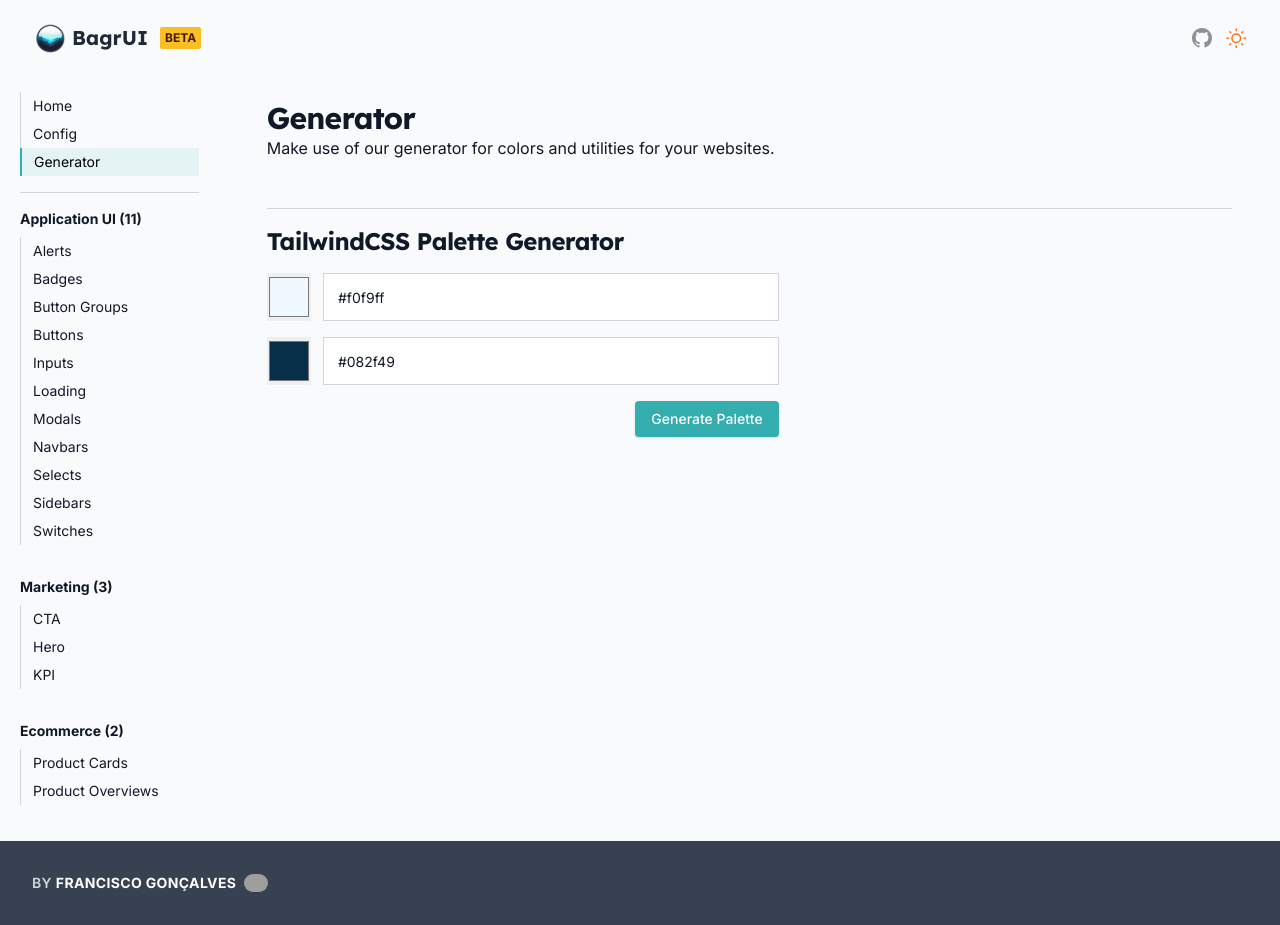
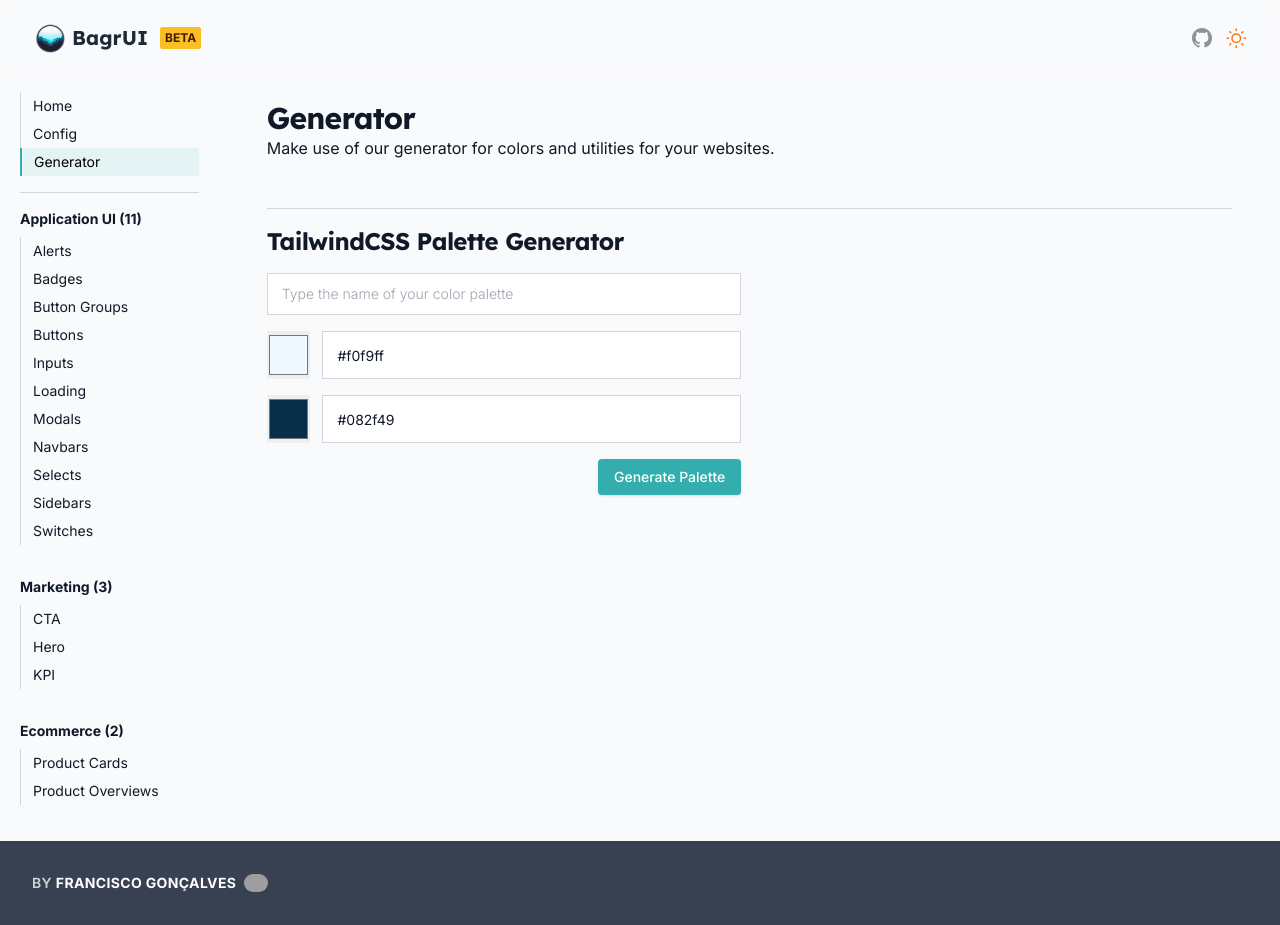
Before and after one commit to kiko-g/bagr-ui, a Next.js app: page /generator in a window 1280 px wide. Built offline with nearby package versions, Linux system fonts and the light colour scheme; grey boxes are pictures that could not be loaded.

Commit message:
add: tailwind config palette generator

```diff
--- a/components/CodeShowcaseDirect.tsx
+++ b/components/CodeShowcaseDirect.tsx
@@ -10,9 +10,10 @@ const inter = Inter_Tight({ subsets: ["latin"] })
 type Props = {
   code: string
   language: string
+  options?: any
 }
 
-export function CodeShowcaseDirect({ code, language }: Props) {
+export function CodeShowcaseDirect({ code, language, options }: Props) {
   return (
     <div className={clsx(inter.className, "group relative mb-4 max-w-7xl overflow-auto rounded-xl")}>
       {/* Controls */}
@@ -26,7 +27,7 @@ export function CodeShowcaseDirect({ code, language }: Props) {
         customStyle={{
           backgroundColor: "#0e131f",
           borderRadius: "0",
-          maxHeight: "200px",
+          maxHeight: options?.maxHeight || "200px",
           margin: "0",
         }}
       >
--- a/pages/generator.tsx
+++ b/pages/generator.tsx
@@ -2,12 +2,24 @@ import React from "react"
 import clsx from "clsx"
 import { Lexend } from "next/font/google"
 import { Layout } from "@/components/Layout"
+import { type ColorHex, interpolateTailwindPalette, isValidHex, writeTailwindPalette } from "@/utils/colors"
+import { CodeShowcaseDirect } from "@/components/CodeShowcaseDirect"
 
 const lexend = Lexend({ subsets: ["latin"] })
 
 export default function Generator() {
-  const [firstColor, setFirstColor] = React.useState("#f0f9ff")
-  const [secondColor, setSecondColor] = React.useState("#082f49")
+  const [firstColor, setFirstColor] = React.useState<ColorHex>("#f0f9ff")
+  const [secondColor, setSecondColor] = React.useState<ColorHex>("#082f49")
+  const [tailwindPalette, setTailwindPalette] = React.useState("")
+  const [tailwindColorName, setTailwindColorName] = React.useState("")
+
+  function generateTailwindPalette() {
+    if (!isValidHex(firstColor) || !isValidHex(secondColor)) return
+
+    const colors = interpolateTailwindPalette(firstColor, secondColor)
+    const tailwindPalette = writeTailwindPalette(tailwindColorName || "custom", colors)
+    setTailwindPalette(tailwindPalette)
+  }
 
   return (
     <Layout location="Generator" sidebar>
@@ -34,13 +46,26 @@ export default function Generator() {
             TailwindCSS Palette Generator
           </h3>
 
-          <section className="mt-4 flex flex-col gap-4">
+          <section className="mt-4 grid grid-cols-1 gap-4 lg:grid-cols-2">
+            {/* Color Pickers */}
+            <div className="flex flex-col gap-4">
+              {/* Color Name */}
+              <input
+                type="text"
+                id="tailwindColorName"
+                name="tailwindColorName"
+                placeholder="Type the name of your color palette"
+                value={tailwindColorName}
+                onChange={(e) => setTailwindColorName(e.target.value)}
+                className="w-full border border-gray-300 bg-white px-2 py-2 text-xs font-normal transition placeholder:font-light placeholder:text-gray-400 hover:border-primary/80 hover:bg-primary/5 focus:border-primary focus:accent-primary focus:ring-0 focus:ring-primary focus:ring-offset-0 dark:border-gray-200/10 dark:bg-gray-100/5  dark:placeholder:text-gray-400 dark:hover:border-secondary/70 dark:hover:bg-secondary/5 dark:focus:border-secondary/80 dark:focus:ring-0 dark:focus:ring-secondary lg:px-3.5 lg:py-2.5 lg:text-sm"
+              />
+
               {/* First Color Picker */}
-            <div className="flex max-w-lg items-center gap-3">
+              <div className="flex w-full items-center gap-3">
                 <input
                   type="color"
                   value={firstColor}
-                onChange={(e) => setFirstColor(e.target.value)}
+                  onChange={(e) => setFirstColor(e.target.value as ColorHex)}
                   className="h-12 cursor-pointer transition hover:opacity-80"
                 />
                 <input
@@ -48,18 +73,18 @@ export default function Generator() {
                   id="firstColor"
                   name="firstColor"
                   value={firstColor}
-                onChange={(e) => setFirstColor(e.target.value)}
+                  onChange={(e) => setFirstColor(e.target.value as ColorHex)}
                   placeholder="First Color"
                   className="h-12 w-full border border-gray-300 bg-white px-2 py-2 text-xs font-normal transition placeholder:font-light placeholder:text-gray-400 hover:border-primary/80 hover:bg-primary/5 focus:border-primary focus:accent-primary focus:ring-0 focus:ring-primary focus:ring-offset-0 dark:border-gray-200/10 dark:bg-gray-100/5  dark:placeholder:text-gray-400 dark:hover:border-secondary/70 dark:hover:bg-secondary/5 dark:focus:border-secondary/80 dark:focus:ring-0 dark:focus:ring-secondary lg:px-3.5 lg:py-2.5 lg:text-sm"
                 />
               </div>
 
               {/* Second Color Picker */}
-            <div className="flex max-w-lg items-center gap-3">
+              <div className="flex w-full items-center gap-3">
                 <input
                   type="color"
                   value={secondColor}
-                onChange={(e) => setSecondColor(e.target.value)}
+                  onChange={(e) => setSecondColor(e.target.value as ColorHex)}
                   className="h-12 cursor-pointer transition hover:opacity-80"
                 />
                 <input
@@ -67,20 +92,31 @@ export default function Generator() {
                   id="secondColor"
                   name="secondColor"
                   value={secondColor}
-                onChange={(e) => setSecondColor(e.target.value)}
+                  onChange={(e) => setSecondColor(e.target.value as ColorHex)}
                   placeholder="Second Color"
                   className="h-12 w-full border border-gray-300 bg-white px-2 py-2 text-xs font-normal transition placeholder:font-light placeholder:text-gray-400 hover:border-primary/80 hover:bg-primary/5 focus:border-primary focus:accent-primary focus:ring-0 focus:ring-primary focus:ring-offset-0 dark:border-gray-200/10 dark:bg-gray-100/5  dark:placeholder:text-gray-400 dark:hover:border-secondary/70 dark:hover:bg-secondary/5 dark:focus:border-secondary/80 dark:focus:ring-0 dark:focus:ring-secondary lg:px-3.5 lg:py-2.5 lg:text-sm"
                 />
               </div>
 
-            <div className="flex w-full max-w-lg items-center justify-end">
+              <div className="flex w-full items-center justify-end">
                 <button
                   type="button"
+                  onClick={generateTailwindPalette}
                   className="rounded bg-primary px-4 py-2 text-sm font-medium text-white shadow transition hover:opacity-80 dark:bg-secondary"
                 >
                   Generate Palette
                 </button>
               </div>
+            </div>
+
+            {/* Tailwind Config Colors */}
+            {tailwindPalette && (
+              <CodeShowcaseDirect
+                language="js"
+                code={tailwindPalette.trim()}
+                options={{ maxHeight: "600px" }}
+              ></CodeShowcaseDirect>
+            )}
           </section>
         </li>
       </ul>
--- a/styles/globals.css
+++ b/styles/globals.css
@@ -4,6 +4,10 @@
 
 *::selection {
   @apply bg-gray-800 text-white dark:bg-lime-500/50;
+}
+
+pre *::selection {
+  @apply bg-lime-500/50 text-white;
 }
 
 html {
--- a/utils/colors.ts
+++ b/utils/colors.ts
@@ -1,24 +1,30 @@
-type RGB = { r: number; g: number; b: number }
+export type ColorRgb = { r: number; g: number; b: number }
+export type ColorHex = `#${string}`
+export type TailwindCombo = { id: number; color: ColorHex }
 
-function hexToRgb(hex: string): RGB {
+export function hexToRgb(hex: ColorHex): ColorRgb {
   let r = parseInt(hex.slice(1, 3), 16)
   let g = parseInt(hex.slice(3, 5), 16)
   let b = parseInt(hex.slice(5, 7), 16)
   return { r, g, b }
 }
 
-function rgbToHex(rgb: RGB): string {
+export function rgbToHex(rgb: ColorRgb): ColorHex {
   return `#${((1 << 24) + (rgb.r << 16) + (rgb.g << 8) + rgb.b).toString(16).slice(1)}`
 }
 
-export function interpolateRGB(color1: string, color2: string, steps: number): string[] {
+export function isValidHex(hex: ColorHex): boolean {
+  return /^#[0-9A-F]{6}$/i.test(hex)
+}
+
+export function interpolateRGB(color1: ColorHex, color2: ColorHex, steps: number): string[] {
   const startRGB = hexToRgb(color1)
   const endRGB = hexToRgb(color2)
   const stepFactor = 1 / (steps - 1)
   let interpolatedColors: string[] = []
 
   for (let step = 0; step < steps; step++) {
-    let interpolatedRGB: RGB = {
+    let interpolatedRGB: ColorRgb = {
       r: Math.round(startRGB.r + (endRGB.r - startRGB.r) * step * stepFactor),
       g: Math.round(startRGB.g + (endRGB.g - startRGB.g) * step * stepFactor),
       b: Math.round(startRGB.b + (endRGB.b - startRGB.b) * step * stepFactor),
@@ -28,3 +34,32 @@ export function interpolateRGB(color1: string, color2: string, steps: number): s
 
   return interpolatedColors
 }
+
+export function interpolateTailwindPalette(color1: ColorHex, color2: ColorHex) {
+  const steps = [50, 100, 200, 300, 400, 500, 600, 700, 800, 900, 950]
+  const startRGB = hexToRgb(color1)
+  const endRGB = hexToRgb(color2)
+  const interpolatedColors: TailwindCombo[] = []
+
+  steps.forEach((step, index) => {
+    const stepFactor = index / (steps.length - 1)
+    const interpolatedRGB = {
+      r: Math.round(startRGB.r + (endRGB.r - startRGB.r) * stepFactor),
+      g: Math.round(startRGB.g + (endRGB.g - startRGB.g) * stepFactor),
+      b: Math.round(startRGB.b + (endRGB.b - startRGB.b) * stepFactor),
+    }
+    interpolatedColors.push({ id: step, color: rgbToHex(interpolatedRGB) })
+  })
+
+  return interpolatedColors
+}
+
+export function writeTailwindPalette(colorName: string, combos: TailwindCombo[]): string {
+  let tailwindPalette = `module.exports = {\n  theme: {\n    extend: {\n      colors: {\n        ${colorName}: {\n`
+  combos.forEach((combo) => {
+    tailwindPalette += `          ${combo.id}: '${combo.color}',\n`
+  })
+  tailwindPalette += `        },\n      },\n    },\n  },\n}`
+
+  return tailwindPalette
+}
```
Lines whose indentation alone changed are shown as unchanged.
